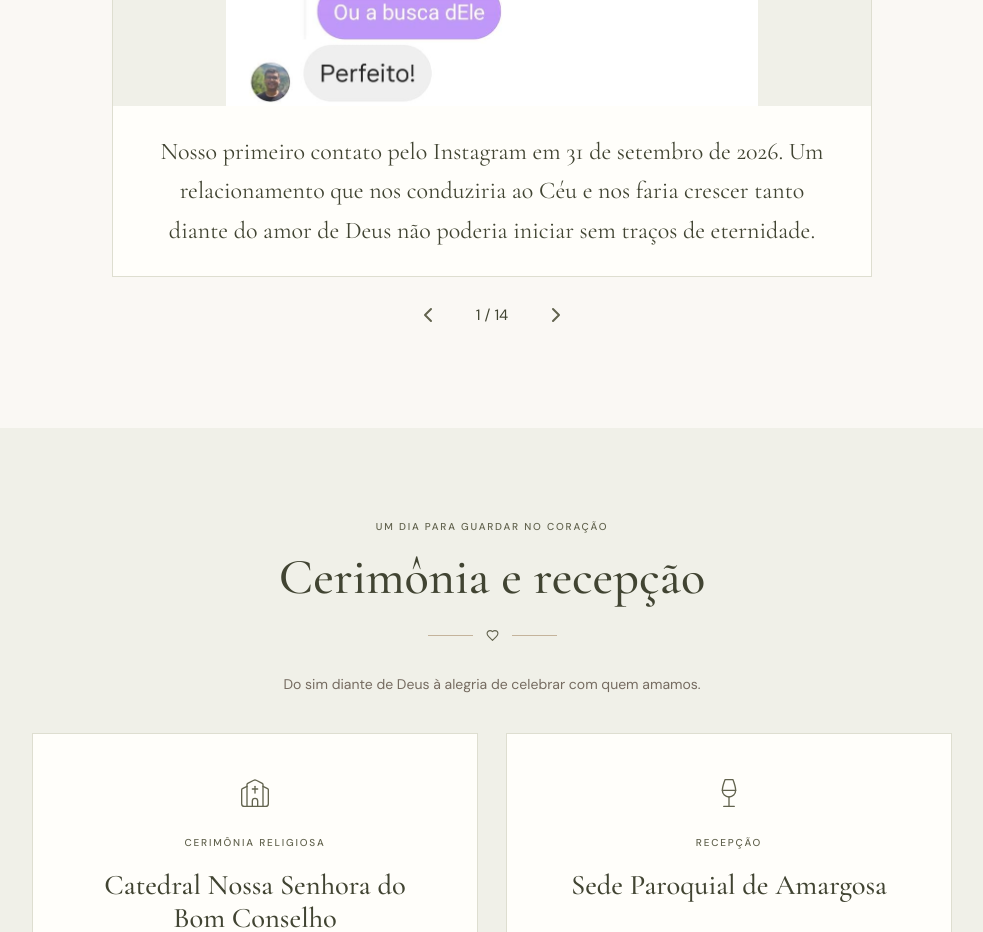
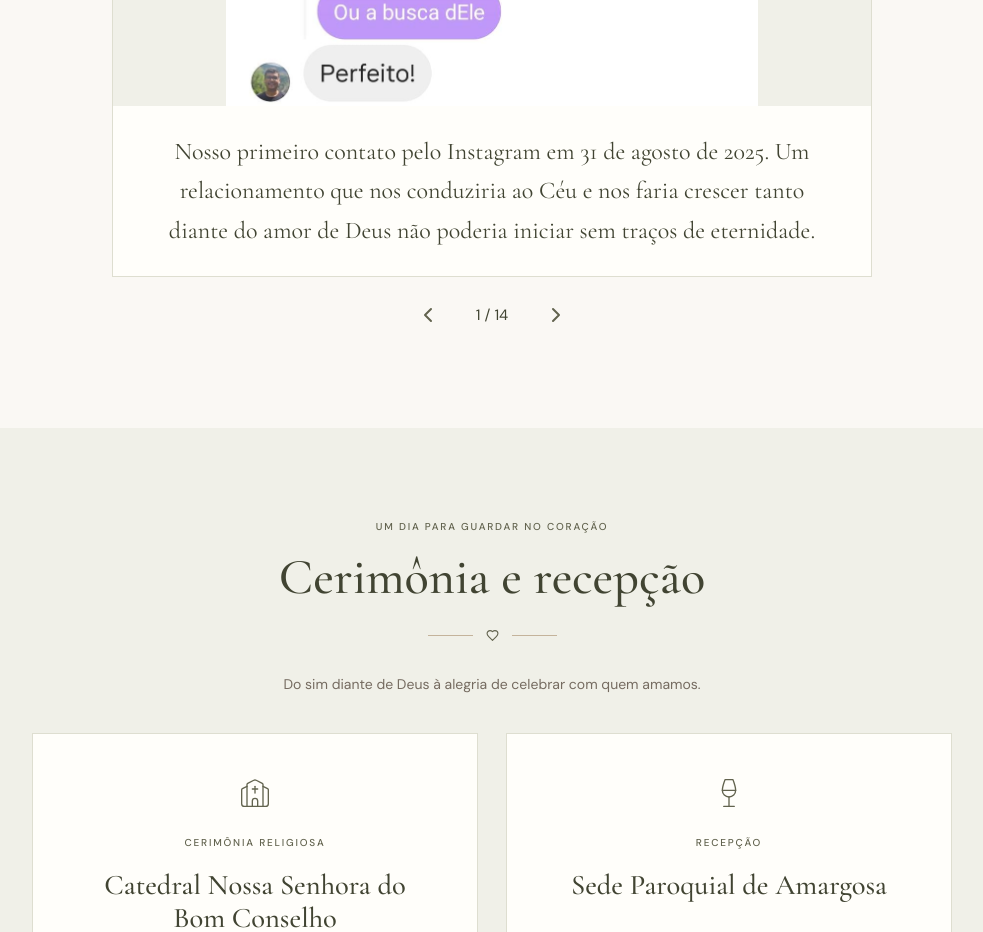
Before and after one commit to joao-pasip/meu-casamento, a React (Vite) app: page / in a window 1280 px wide. Shown: the part 3900-4832 px from the top of the page, without its empty margins (148-1131 px from the left). Built offline with nearby package versions, Linux system fonts and the light colour scheme; a web font is replaced by a local one.

Commit message:
fix: corrige data do primeiro contato

```diff
--- a/src/data/wedding.js
+++ b/src/data/wedding.js
@@ -29,7 +29,7 @@ Porque, quando Deus é o autor de uma história, nem mesmo 600 km de distância
       "width": 1079,
       "height": 1135,
       "alt": "Nosso primeiro contato pelo Instagram",
-      "caption": "Nosso primeiro contato pelo Instagram em 31 de setembro de 2026. Um relacionamento que nos conduziria ao Céu e nos faria crescer tanto diante do amor de Deus não poderia iniciar sem traços de eternidade."
+      "caption": "Nosso primeiro contato pelo Instagram em 31 de agosto de 2025. Um relacionamento que nos conduziria ao Céu e nos faria crescer tanto diante do amor de Deus não poderia iniciar sem traços de eternidade."
     },
     {
       "src": "/fotos/cs_02.jpeg",
```
